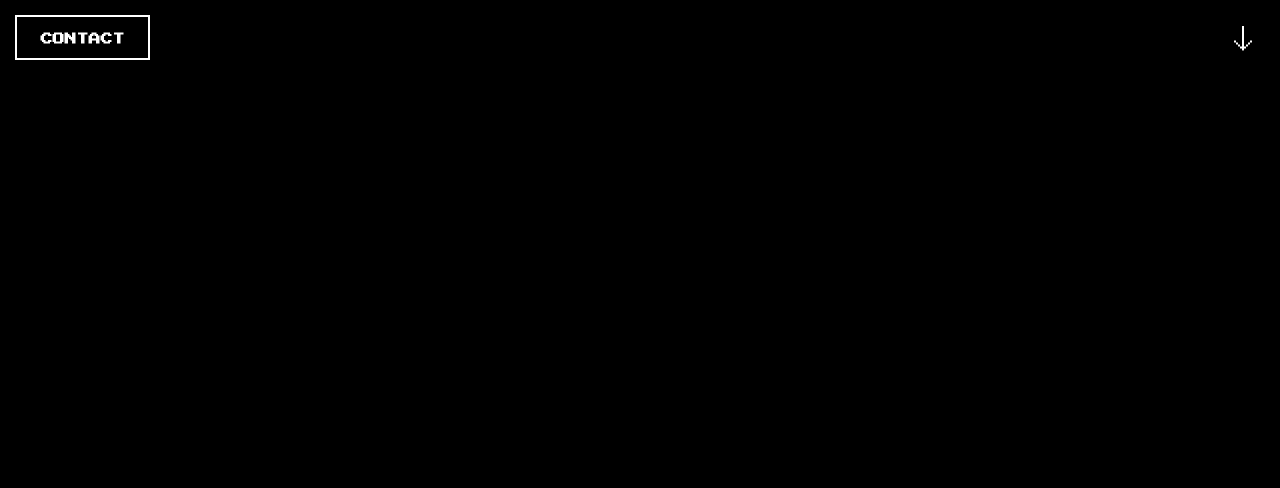
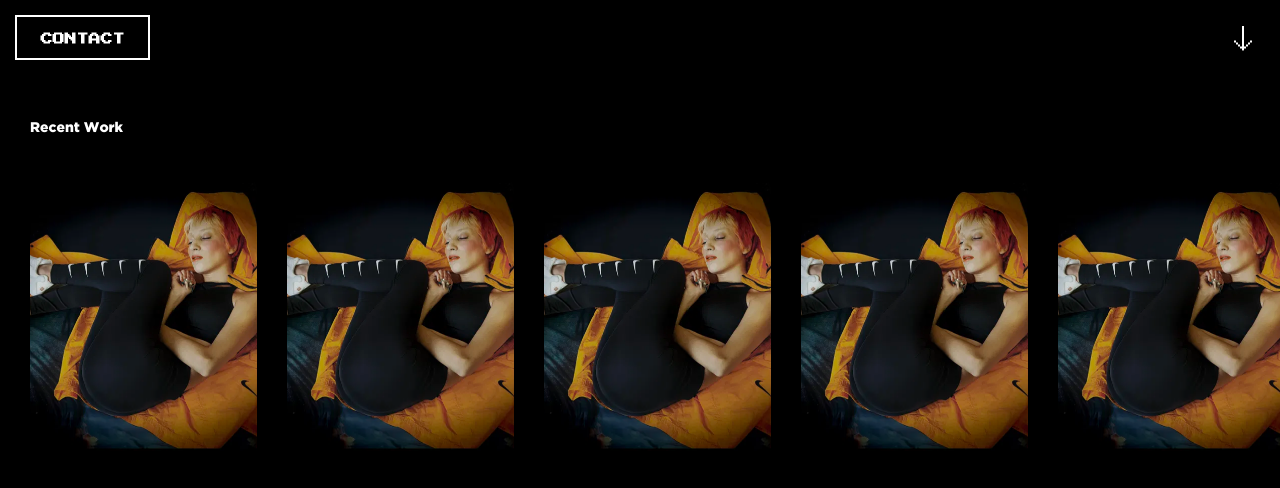
Before and after one commit to egomezsalasva/apollo30, a React (Create React App) app: page /projects in a window 1280 px wide. Shown: the top 488 px of the page. Built offline with nearby package versions, Linux system fonts and the light colour scheme.

Commit message:
Slider Projects

```diff
--- /dev/null
+++ b/src/components/projects/AllComp.js
@@ -0,0 +1,19 @@
+//IMPORTS
+//-Modules
+import React from 'react'
+import styled from 'styled-components'
+import RecentComp from './RecentComp'
+
+const Container = styled.div`
+`
+
+//MAIN COMPONENT
+function AllComp() {
+  return (
+    <Container>
+        <RecentComp/>
+    </Container>
+
+  )
+}
+export default AllComp
--- /dev/null
+++ b/src/components/projects/ProjectComp.js
@@ -0,0 +1,36 @@
+//IMPORTS
+//-Modules
+import React from 'react'
+import styled from 'styled-components'
+
+const Container = styled.div`
+    display: inline-block;
+`
+
+const Image = styled.img`
+    width: 227px;
+    height: 270px;
+    display: inline-block;
+    margin-left: 30px;
+`
+
+
+//MAIN COMPONENT
+function RecentComp({photo}) {
+  return (
+    <Container>
+            {/* <NameBox>
+            <Name></Name>
+            </NameBox> */}
+
+            <Image src={photo}/>
+
+            {/* <ArrowBox>
+                <Arrow></Arrow>
+            </ArrowBox> */}
+
+    </Container>
+
+  )
+}
+export default RecentComp
--- /dev/null
+++ b/src/components/projects/ProjectsSlide.js
@@ -0,0 +1,38 @@
+//IMPORTS
+//-Modules
+import React from 'react'
+import styled from 'styled-components'
+import nikeTest from '../../imgs/NikeTestProject.png'
+import ProjectComp from './ProjectComp'
+
+const Container = styled.div`
+    position: relative;
+    display: inline-block;
+    width: 100vw;
+    overflow: auto;
+`
+const InnerContainer = styled.div`
+    position: relative;
+    display: inline-block;
+    width: calc((257px * 6) + 30px);
+    overflow: auto;
+`
+
+
+//MAIN COMPONENT
+function RecentComp() {
+  return (
+    <Container>
+        <InnerContainer>
+            <ProjectComp name="Nike" photo={nikeTest} />
+            <ProjectComp name="Nike" photo={nikeTest} />
+            <ProjectComp name="Nike" photo={nikeTest} />
+            <ProjectComp name="Nike" photo={nikeTest} />
+            <ProjectComp name="Nike" photo={nikeTest} />
+            <ProjectComp name="Nike" photo={nikeTest} />
+        </InnerContainer>
+    </Container>
+
+  )
+}
+export default RecentComp
--- /dev/null
+++ b/src/components/projects/RecentComp.js
@@ -0,0 +1,22 @@
+//IMPORTS
+//-Modules
+import React from 'react'
+import styled from 'styled-components'
+import SubTitle from './SubTitle'
+import ProjectsSlide from './ProjectsSlide'
+
+const Container = styled.div`
+    margin-top: 120px;
+`
+
+//MAIN COMPONENT
+function RecentComp() {
+  return (
+    <Container>
+        <SubTitle>Recent Work</SubTitle>
+        <ProjectsSlide />
+    </Container>
+
+  )
+}
+export default RecentComp
--- /dev/null
+++ b/src/components/projects/SubTitle.js
@@ -0,0 +1,21 @@
+//IMPORTS
+//-Modules
+import React from 'react'
+import styled from 'styled-components'
+
+const Title = styled.h4`
+    font-family: 'Gotham-Black';
+    font-size: 14px;
+    color: ${props => props.theme.white};
+    letter-spacing: 0;
+    margin-left: 30px;
+    margin-bottom: 45px;
+`
+
+//MAIN COMPONENT
+function SubTitle(props) {
+  return (
+  <Title>{props.children}</Title>
+  )
+}
+export default SubTitle
--- a/src/pages/Projects.js
+++ b/src/pages/Projects.js
@@ -3,6 +3,7 @@
 import React from 'react'
 //-Components
 import ArrowDownButton from '../components/globals/ArrowDownButton'
+import AllComp from '../components/projects/AllComp'
 
 
 //MAIN COMPONENT
@@ -10,6 +11,7 @@ function Projects() {
   return (
     <>
       <ArrowDownButton/>
+      <AllComp/>
     </>
   )
 }
```
Also changed, not shown: src/imgs/NikeTestProject.png (added).
